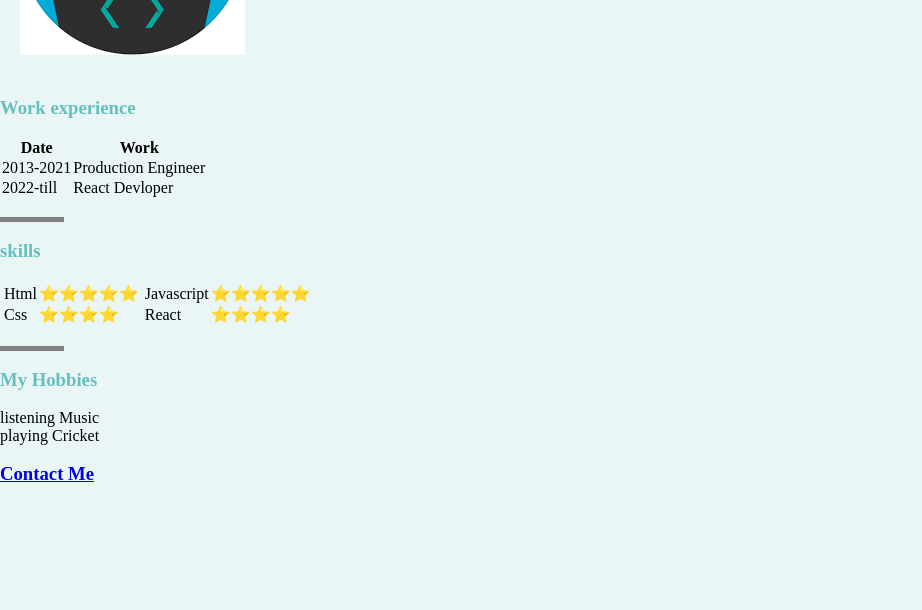
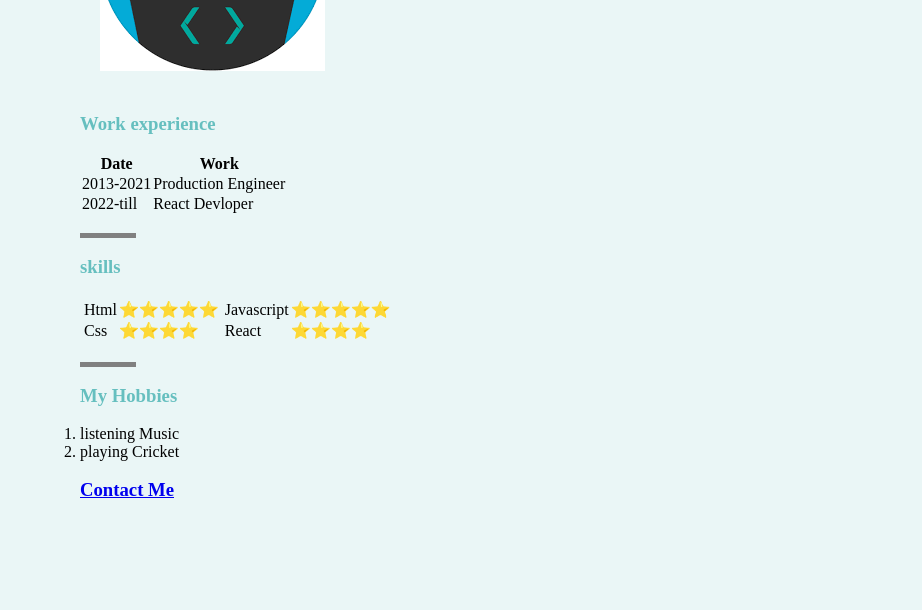
Before and after one commit to RahulPanwar05/html-personal-website, a plain HTML site: page index.html in a window 1280 px wide. Shown: the part 190-800 px from the top of the page, without its empty margins (0-922 px from the left). Drawn offline with Linux system fonts and the light colour scheme.

Commit message:
pading added

```diff
--- a/index.css
+++ b/index.css
@@ -5,6 +5,7 @@
 }
 body{
     background-color: #Eaf6f6;
+    padding:1rem 5rem
 }
 hr{
     border-style: none;
```
